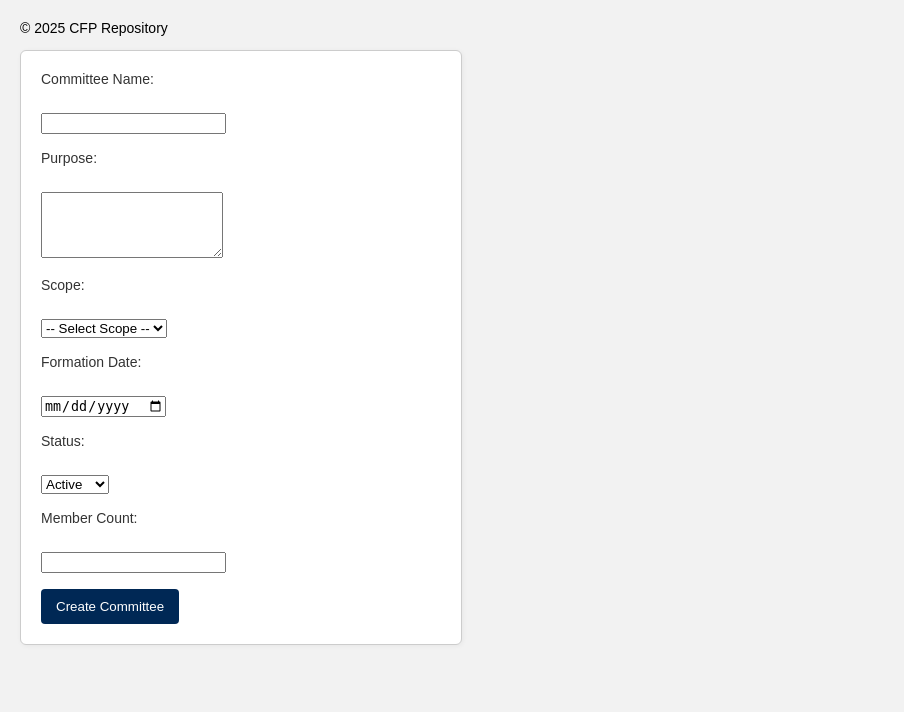
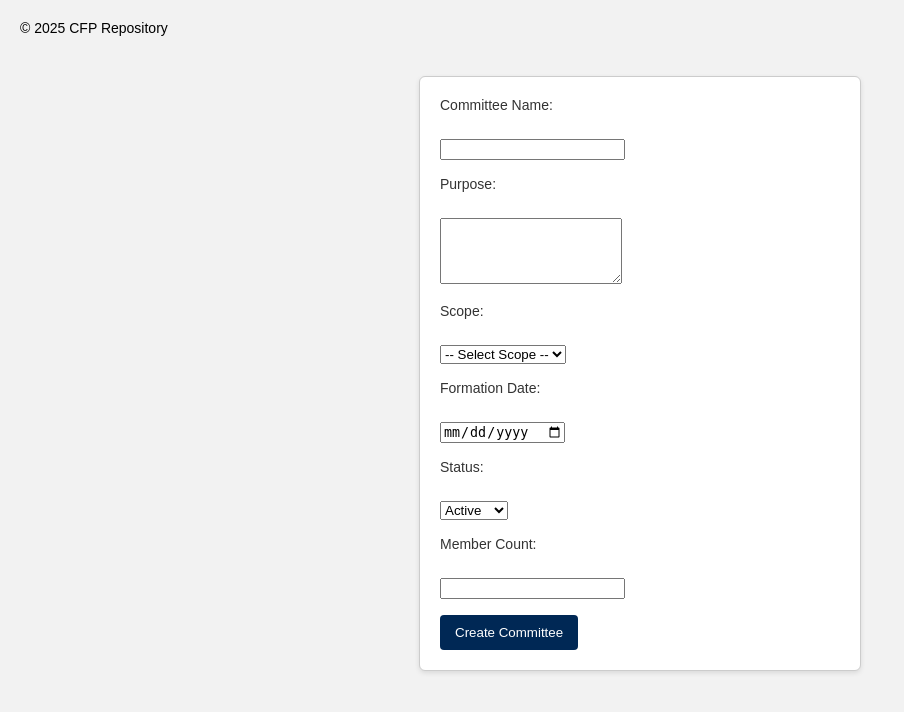
Before and after one commit to marckangelo/cfp_project, a PHP site: page /admin_committees_add.php in a window 1280 px wide. Shown: the part 70-782 px from the top of the page, without its empty margins (0-904 px from the left). Run offline with PHP 8.4, Linux system fonts and the light colour scheme.

Commit message:
Added css centered form.

```diff
--- a/admin_committees_add.php
+++ b/admin_committees_add.php
@@ -55,7 +55,7 @@ if ($_SERVER['REQUEST_METHOD'] === 'POST') {
 ?>
 <?php include 'footer.php'; ?>
 
-<form action="admin_committees_add.php" method="post">
+<form action="admin_committees_add.php" method="post" class="centered-form">
 
     <label for="name">Committee Name:</label><br>
     <input type="text" id="name" name="name" required><br><br>
```
